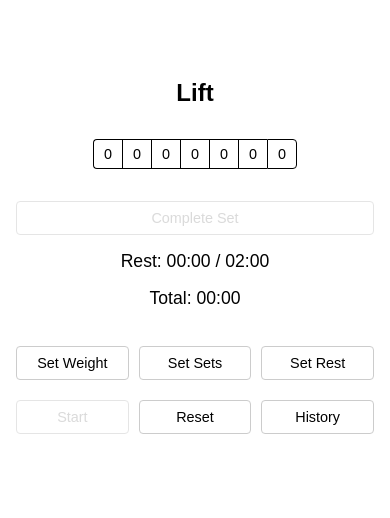
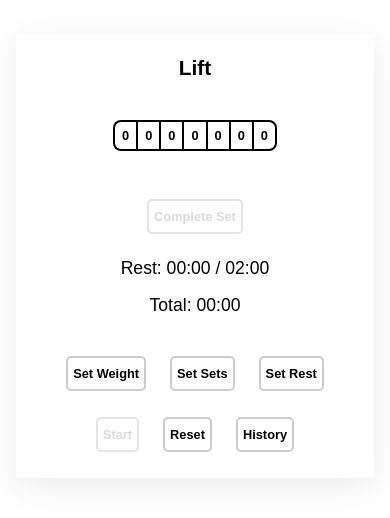
Before and after one commit to iamnirav/lift, a SvelteKit app: page / in a window 390 px wide. Shown: the part 182-700 px from the top of the page. Built offline with nearby package versions, Linux system fonts and the light colour scheme; a web font is replaced by a local one.

Commit message:
Enhance UI with responsive design and improved styling across breakpoints
Co-authored-by: nirav.sanghani <nirav.sanghani@datadoghq.com>

```diff
--- a/src/routes/+page.svelte
+++ b/src/routes/+page.svelte
@@ -325,36 +325,39 @@
   }
 
   .container {
-    max-width: 600px;
-    width: 100%;
+    max-width: 900px;
+    width: 90vw;
+    min-width: 340px;
     text-align: center;
+    padding: 3rem 2rem;
+    box-shadow: 0 8px 32px rgba(0,0,0,0.08);
   }
 
   h1 {
-    font-size: 2.5rem;
-    margin-bottom: 2rem;
+    font-size: 3.5rem;
+    margin-bottom: 2.5rem;
   }
 
   .sets {
-    margin-bottom: 2rem;
+    margin-bottom: 2.5rem;
   }
 
   span {
     display: inline-block;
-    border: 1px solid black;
-    padding: 10px 15px;
+    border: 2px solid black;
+    padding: 18px 28px;
     border-right-width: 0;
-    font-size: 1.2rem;
-    font-weight: 500;
+    font-size: 2rem;
+    font-weight: 600;
   }
 
   span:first-child {
-    border-radius: 4px 0 0 4px;
+    border-radius: 8px 0 0 8px;
   }
 
   span:last-child {
-    border-right-width: 1px;
-    border-radius: 0 4px 4px 0;
+    border-right-width: 2px;
+    border-radius: 0 8px 8px 0;
   }
 
   span.complete {
@@ -372,17 +375,20 @@
   }
 
   button {
-    padding: 10px 20px;
-    margin: 5px;
-    font-size: 1rem;
-    border: 1px solid #ccc;
-    border-radius: 4px;
+    padding: 18px 32px;
+    margin: 8px;
+    font-size: 1.3rem;
+    border: 2px solid #ccc;
+    border-radius: 8px;
     background-color: white;
     cursor: pointer;
+    font-weight: 600;
+    transition: background 0.2s, border 0.2s;
   }
 
   button:hover:not(:disabled) {
     background-color: #f0f0f0;
+    border-color: #888;
   }
 
   button:disabled {
@@ -402,8 +408,8 @@
   .controls-row {
     display: flex;
     justify-content: center;
-    gap: 10px; /* Space between buttons in a row */
-    margin-bottom: 10px; /* Space between rows */
+    gap: 18px;
+    margin-bottom: 18px;
   }
 
   /* Modal Styles */
@@ -644,24 +650,26 @@
     .app {
       padding: 0.5rem;
     }
-
+    .container {
+      padding: 1.5rem 0.5rem;
+      max-width: 100vw;
+    }
     h1 {
-      font-size: 2rem;
+      font-size: 2.2rem;
     }
-
     span {
-      padding: 8px 12px;
+      padding: 10px 14px;
+      font-size: 1.1rem;
+    }
+    button {
+      padding: 12px 10px;
       font-size: 1rem;
+      border-radius: 6px;
     }
-
-    button {
-      padding: 8px 15px;
-      font-size: 0.9rem;
-      display: block;
-      width: 100%;
-      margin: 5px 0;
+    .controls-row {
+      gap: 8px;
+      margin-bottom: 10px;
     }
-
     .modal {
       margin: 1rem;
       padding: 1.5rem;
@@ -698,15 +706,21 @@
   }
 
   @media (max-width: 480px) {
+    .container {
+      padding: 0.5rem 0.2rem;
+    }
     h1 {
-      font-size: 1.5rem;
+      font-size: 1.3rem;
     }
-
     span {
-      padding: 6px 10px;
-      font-size: 0.9rem;
+      padding: 6px 7px;
+      font-size: 0.8rem;
     }
-
+    button {
+      padding: 8px 5px;
+      font-size: 0.8rem;
+      border-radius: 5px;
+    }
     .modal {
       padding: 1rem;
     }
```
